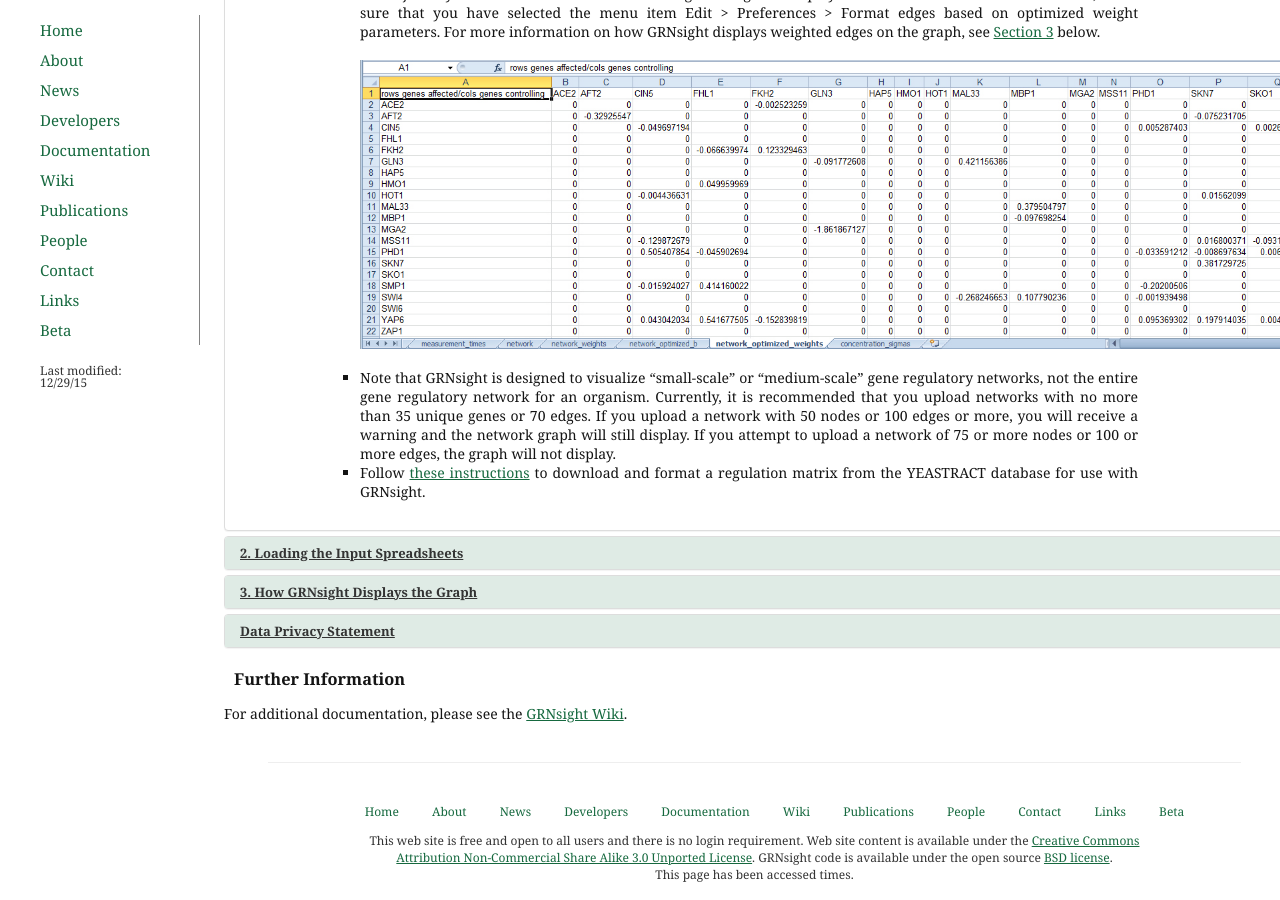
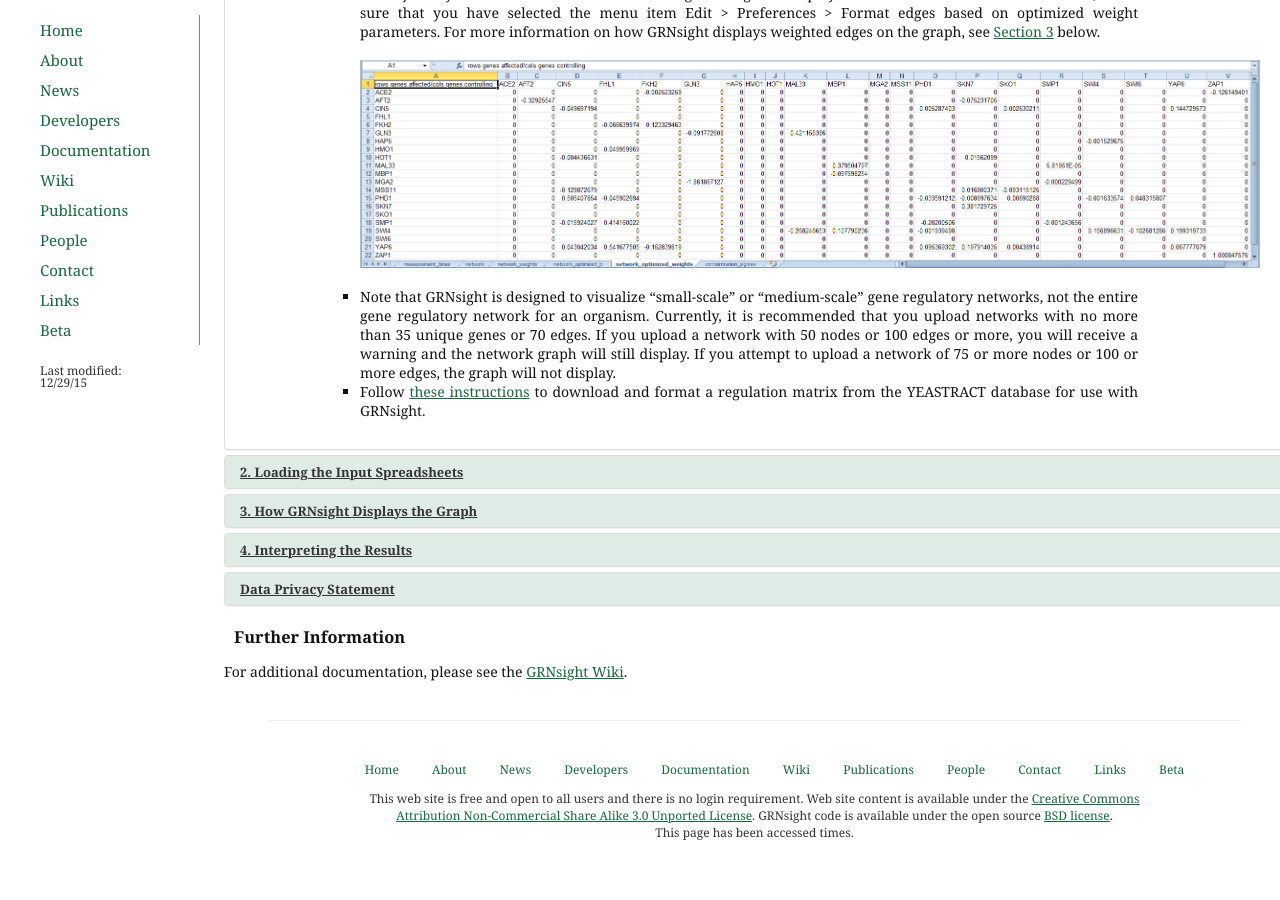
Before and after one commit to dondi/GRNsight, a Jekyll site: the page built from documentation.html, in a window 1280 px wide and 900 px high, scrolled down 1800 px. Built offline with Jekyll 4.4.1, drawn with Linux system fonts in a browser that asks for light colours; nearby versions of some CDN libraries; Markdown is read by kramdown in place of the engine named in the settings; after the commit the page ends 2658 px from its top, so only the background shows below that.

Commit message:
Began section 4 of documentation page

```diff
--- a/documentation.html
+++ b/documentation.html
@@ -66,7 +66,7 @@
                                                         When GRNsight encounters a worksheet entitled “network” with all 1’s and 0’s specifying an adjacency matrix, it will automatically color the edges black and put regular (pointy) arrowheads on the edges. However, GRNsight can also be used to display weighted edges with varying thicknesses and colors based on the magnitude and sign of the weights, respectively. To generate this type of adjacency matrix by hand, create a worksheet called “network_optimized_weights”. Instead of using 1’s to indicate connections in the network, use values that are real numbers > 0 to indicate an activation relationship or &lt; 0 to indicate a repression relationship. The screenshot below gives an example of this type of adjacency matrix. The demonstration file <a href="https://github.com/dondi/GRNsight/raw/master/test-files/demo-files/21-genes_50-edges_Dahlquist-data_estimation_output.xlsx">Demo #2: Weighted GRN"</a> corresponds to the adjacency matrix shown below. For the weighted edges to display with different colors and thicknesses, make sure that you have selected the menu item Edit > Preferences > Format edges based on optimized weight parameters. For more information on how GRNsight displays weighted edges on the graph, see <a class="showSection3">Section 3</a> below.
 
                                                         <br><br>
-                                                        <img src="{{ site.baseurl }}/assets/images/Sample_network_optimized_weights_worksheet.jpg" alt="network_optimized_weights" height="289" width="1252" />
+                                                        <img src="{{ site.baseurl }}/assets/images/Sample_network_optimized_weights_worksheet.jpg" alt="network_optimized_weights" width="900" />
                                                         <br><br>
 
                                                     </li>
@@ -223,6 +223,44 @@
                     </div> <!--panel panel-default-->
                     <div class="panel panel-default">
                         <div class="panel-heading">
+                            <h4 id="section4" class="panel-title">
+                                <a data-toggle="collapse" href="#section4Content">
+                                    4. Interpreting the Results
+                                </a>
+                            </h4>
+                        </div> <!--panel-heading-->
+                            <div id="section4Content" class="panel-collapse collapse">
+                                <div class="panel-body">
+                                    <ul>
+                                        <li>
+                                            <a class="showSection3">Section 3</a>  above described how GRNsight uses the data in the adjacency matrix to automatically display a graph.  This section describes how to interpret the results of the resulting gene regulatory network graph biologically, focusing on the demonstration files Demo #3: Unweighted GRN (21 genes, 31 edges) and Demo #4: Weighted GRN (21 genes, 31 edges, Schade et al. 2004 data).  These two files correspond to supplementary data published in the paper, <a href="http://link.springer.com/article/10.1007/s11538-015-0092-6" target="blank">Dahlquist, K.D., Fitzpatrick, B.G., Camacho, E.T., Entzminger, S.D., and Wanner, N.C. (2015) Parameter Estimation for Gene Regulatory Networks from Microarray Data: Cold Shock Response in Saccharomyces cerevisiae. Bulletin of Mathematical Biology. 77: 1457-1492, published online 29 September 2015, DOI: 10.1007/s11538-015-0092-6</a>, and when displayed by GRNsight, represent interactive versions of Figures 1 and 8 of that paper respectively.
+                                        </li>
+                                        <li>
+                                            The figures shown below give a side-by-side view of the same adjacency matrices laid out by GRNsight and by hand.  The top three figures are derived from Demo #3: Unweighted GRN (21 genes, 31 edges), and the bottom three panels are derived from Demo #4: Weighted GRN (21 genes, 31 edges, Schade et al. 2004 data).  The left two panels show an example of the automatic layout performed by GRNsight.  The right two panels show the same adjacency matrix laid out by hand in Adobe Illustrator, corresponding to Figure 1 (top right) and Figure 8 (bottom right) of the <a href="http://link.springer.com/article/10.1007/s11538-015-0092-6" target="blank">Dahlquist et al. (2015)</a> paper. The middle two panels started with the automatic layout from GRNsight and then were manually manipulated from within GRNsight to lay them out similarly to the right-hand panels.  The use of GRNsight represents a substantial time savings compared to creating the same figure entirely by hand.
+                                        </li>
+
+                                        <br>
+                                        <table style="width:100%">
+                                              <tr>
+                                                <td><img src="{{ site.baseurl }}/assets/images/Demo-3-auto-layout.jpg" alt="demo-3-auto"  width="327" /></td>
+                                                <td><img src="{{ site.baseurl }}/assets/images/Demo-3-paper-layout.jpg" alt="demo-3-paper"  width="327" /></td>
+                                                <td><br><img src="{{ site.baseurl }}/assets/images/Dahlquist-BMB-2015-Fig1.jpg" alt="demo-3-illustrator"  width="327" /></td>
+                                              </tr>
+                                              <tr>
+                                                <td><img src="{{ site.baseurl }}/assets/images/Demo-4-auto-layout.jpg" alt="demo-4-auto"  width="327" /></td>
+                                                <td><img src="{{ site.baseurl }}/assets/images/Demo-4-paper-layout.jpg" alt="demo-4-auto"  width="327" /></td>
+                                                <td><br><img src="{{ site.baseurl }}/assets/images/Dahlquist-BMB-2015-Fig8.jpg" alt="demo-4-auto"  width="327" /></td>
+                                              </tr>
+                                            </table>
+                                        <br><br>
+
+                                    </ul>
+                                </div> <!--panel-body-->
+                        </div> <!--panel-collapse collapse-->
+                    </div> <!--panel panel-default-->
+
+                    <div class="panel panel-default">
+                        <div class="panel-heading">
                             <h4 id="dataprivacy" class="panel-title">
                                 <a data-toggle="collapse" href="#dataPrivacyContent">
                                     Data Privacy Statement
```
Also changed, not shown: assets/images/Demo-3-auto-layout.jpg (added), assets/images/Demo-3-paper-layout.jpg (added), assets/images/Demo-4-auto-layout.jpg (added), assets/images/Demo-4-paper-layout.jpg (added), 2 other files.
